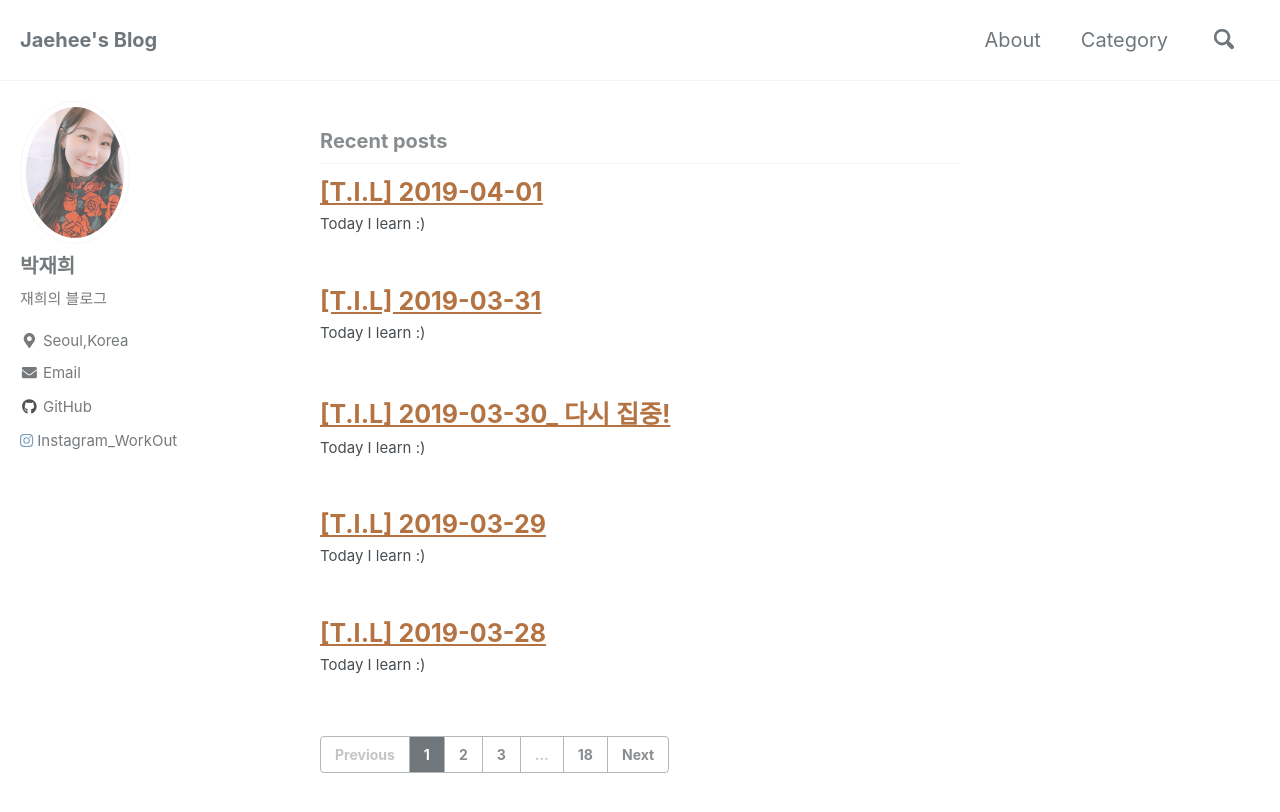
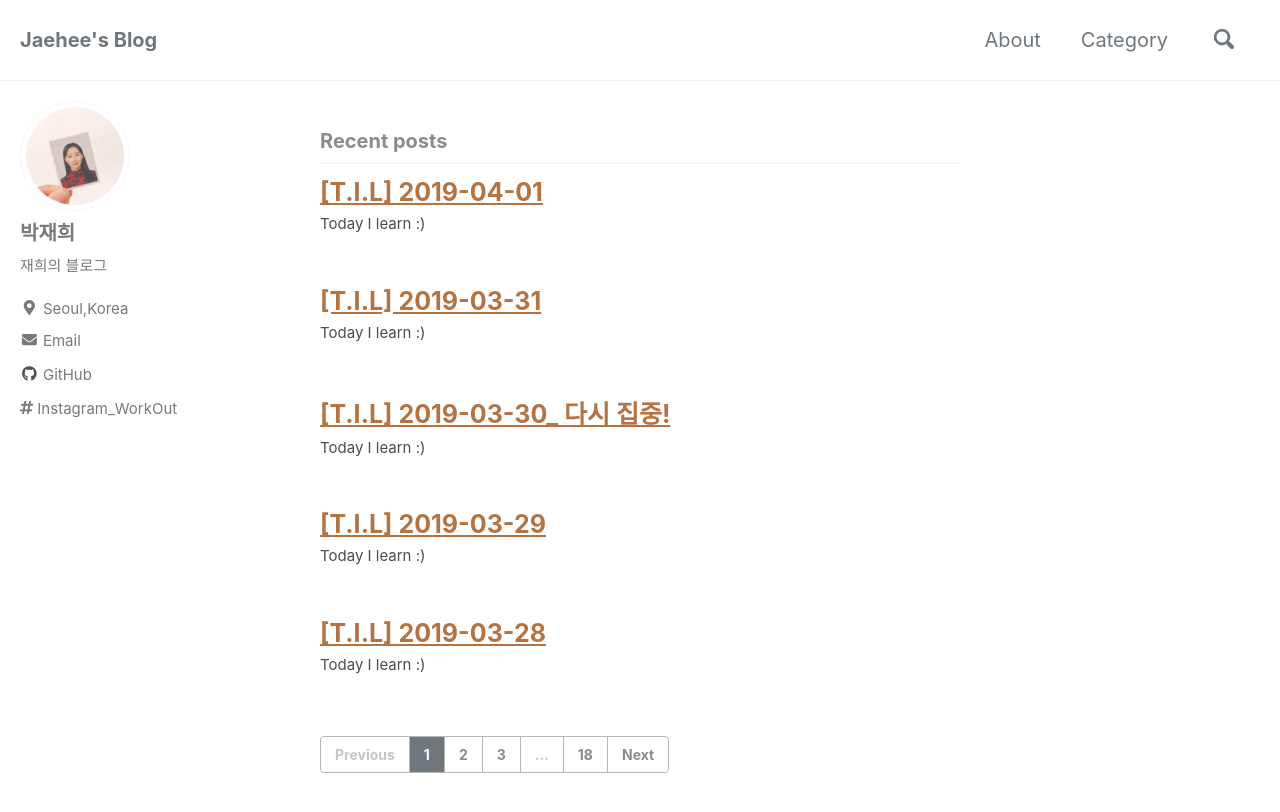
Before and after one commit to jaehee0145/jaehee0145.github.io, a Jekyll site: the page built from index.html, in a window 1280 px wide and 900 px high. Shown: the top 812 px of the window. Built offline with Jekyll 4.4.1, drawn with Linux system fonts in a browser that asks for light colours; cached includes are drawn as plain includes; nearby versions of some CDN libraries; the list of posts is cut into pages by our own code.

Commit message:
bio photo

```diff
--- a/_config.yml
+++ b/_config.yml
@@ -106,7 +106,7 @@ analytics:
 # Site Author
 author:
   name             : "박재희"
-  avatar           : "/assets/images/bio-photo2.jpg" # path of avatar image, e.g. "/assets/images/bio-photo.jpg"
+  avatar           : "/assets/images/bio-photo.jpg" # path of avatar image, e.g. "/assets/images/bio-photo.jpg"
   bio              : "재희의 블로그"
   location         : "Seoul,Korea"
   email            :
@@ -127,7 +127,7 @@ author:
       icon: "fab fa-fw fa-github"
       url: "https://github.com/jaehee0145"
     - label: "Instagram_WorkOut"
-      icon: "fab fa-instagram"
+      icon: "fas fa-hashtag"
       url: "https://www.instagram.com/jaehee_every_day/"
 
 # Site Footer
```
